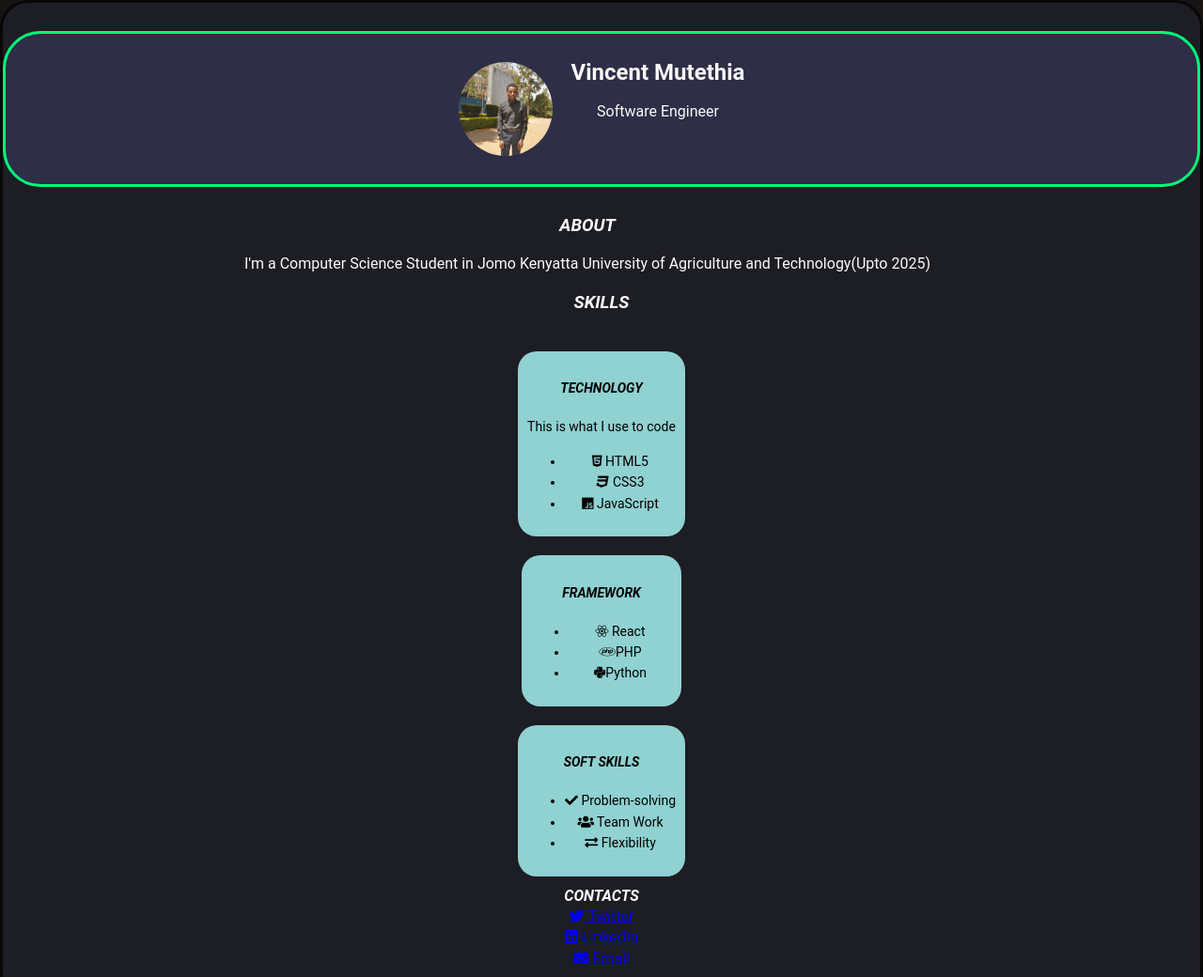
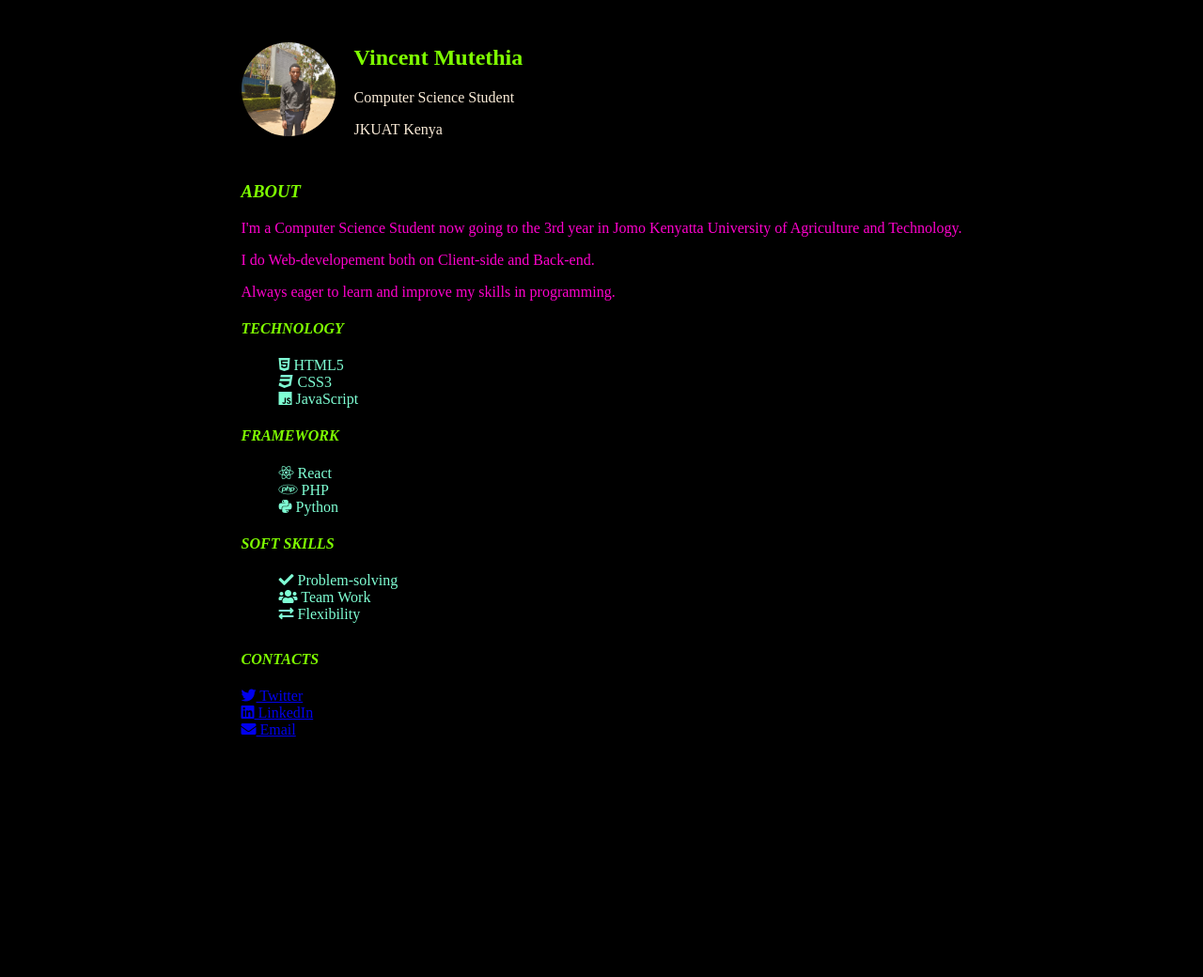
Before and after one commit to MuteeVincente/MuteeVincente.github.io, a plain HTML site: page index.html in a window 1280 px wide. Shown: the top 1040 px of the page at 94% size. After the commit the page ends 814 px from the top, so only its background shows below. Drawn offline with Linux system fonts and the light colour scheme.

Commit message:
final commit

```diff
--- a/index.html
+++ b/index.html
@@ -1,218 +1,132 @@
 <!DOCTYPE html>
 <html>
 <head>
-        <title>Vincent Mutethia</title>
-        <link rel="stylesheet" type="text/css" href="style.css" />
-		<link rel="stylesheet" href="https://cdnjs.cloudflare.com/ajax/libs/font-awesome/5.15.3/css/all.min.css">
 	<style>
-		/* Main Styling */
-body {
-  font-family: 'Roboto', sans-serif;
-  font-size: 16px;
-  color: #fcf9f9;
-  background-color: #171414;
-  text-align: center;
-  line-height: 1.4em;
-  margin: 0;
-  height: 100%;
+	/* Common Styles */
+
+h2,h1,h3,h4{
+    color: chartreuse;
 }
-
+body{
+    justify-content: center;
+    display: flex;
+    align-items: center;
+    background-color: black;
+    color: aquamarine;
+}
 .container {
-  padding: 0;
-  background-color: rgb(29, 29, 36);
-  border-radius: 30px;
-  border: solid;
-  border-color: rgb(9, 8, 8);
-  max-width: 100%;
-  margin: 0;
-  min-height: 100%;
-  flex-direction: column;
+    max-width: 900px;
+    margin: 0 auto;
+    padding: 20px;
 }
 
 .header {
-  max-height: fit-content;
     display: flex;
-  background-color: rgb(46, 46, 71);
-  justify-content: center;
-  border-radius: 40px;
-  border: solid;
-  border-color: rgb(0, 255, 123);
-  margin: 30px;
-  padding: 20px;
+    align-items: center;
+    margin-bottom: 20px;
+}
 
+.profile {
+    height: 100px;
+    width: 100px;
+    border-radius: 50%;
+    margin-right: 20px;
 }
 
 .headertext {
-  margin-left: 20px;
-}
-
-.headertext h2 {
-  margin-top: 0;
-}
-
-img.profile {
-  border-radius: 50%;
-  max-width: 100%;
-  height: auto;
-}
-
-.whole {
     flex: 1;
-  flex-direction: column;
-  justify-content: space-between;
-  margin: 30px;
 }
 
 .title {
     margin-top: 30px;
 }
 
-
-
-.skills > div {
-  margin: 10px;
-  flex: 1;
-  min-width: 150px;
-  max-width: 300px;
-}
-.skills{
-	display: flex;
-	justify-content: center;
+/* Responsive Styles */
+@media (max-width: 768px) {
+    /* Styles for screens smaller than 768px (e.g., mobile) */
+    .header {
         flex-direction: column;
         align-items: center;
-}
-.technology-skills,
-.framework-skills,
-.soft-skills {
-  background-color: rgb(144, 209, 209);
-  color: black;
-  border-radius: 20px;
-  font-size: 14px;
-  padding: 10px;
         text-align: center;
     }
 
-.technology-skills:hover,
-.framework-skills:hover,
-.soft-skills:hover {
-  animation: bubble 0.5s ease-out forwards;
-}
-
-.footer {
-  margin-top: 20px;
-}
-
-/* Media queries */
-@media screen and (min-width: 576px) {
-  .whole {
-    flex-direction: column;
-  }
-
-  .experience {
-    flex: 2;
-    margin-right: 30px;
-    margin-bottom: 0;
+    .profile {
+        margin-bottom: 10px;
     }
 
     .skills {
-    flex: 1;
-    margin-top: 30px;
-    margin-bottom: 0;
-  }
-}
-
-@media screen and (min-width: 992px) {
-  .container {
-    flex-direction: row;
-  }
-
-  .header {
-    margin: 30px 0;
-    padding: 30px;
-  }
-
-  .skills {
-    flex-wrap: nowrap;
+        display: flex;
+        flex-wrap: wrap;
+        justify-content: space-between;
     }
 
     .technology-skills,
     .framework-skills,
     .soft-skills {
-    min-width: 200px;
-    max-width: none;
+        width: 100%;
+        margin-bottom: 20px;
+
+    }
+
+    .contacts a {
+        display: block;
+        margin-bottom: 10px;
     }
 }
-
+ul{
+    list-style: none;
+}.headertext p{
+    color: antiquewhite;
+}
+.experience p{
+    color: rgb(254, 2, 204);
+}
+/* Styles for all screens */
+/* Add your own styles here */
 
 
 	</style>
+    <title>Vincent Mutethia</title>
+    <link rel="stylesheet" href="https://cdnjs.cloudflare.com/ajax/libs/font-awesome/5.15.3/css/all.min.css">
 </head>
 <body class="loading">
     <div class="container">
         <div class="header">
-			<img src="./9pyedx.jpg" height="100px" width="100px" class ="profile">
+            <img src="./9pyedx.jpg" height="100px" width="100px" class="profile">
             <div class="headertext">
                 <h2>Vincent Mutethia</h2>
-				<p></p>Software Engineer</p>
+                <p>Computer Science  Student</p>
+                <p>JKUAT Kenya</p>
+
             </div>
-
         </div>
         <div class="whole">
             <div class="experience">
                 <h3 class="title"><i><strong>ABOUT</strong></i></h3>
-				<p id="line1"><b></b></p>
-				<p id="line2"></p>
-			  </div>
-
-			  <script>
-				window.addEventListener('load', function () {
-				  writeLine(1, "I'm a Computer Science Student in Jomo Kenyatta University of Agriculture and Technology(Upto 2025)", function() {
-					// Callback function to start writing the second line after the first one is complete
-					writeLine(2, "My current Focus is on back-end development and CyberSecurity.");
-				  });
-				});
-
-				function writeLine(lineNum, text, callback) {
-				  var i = 0;
-				  var interval = setInterval(function() {
-					if (i < text.length) {
-					  document.getElementById("line" + lineNum).innerHTML += text.charAt(i);
-					  i++;
-					} else {
-					  clearInterval(interval);
-					  // call the callback function after the line is complete
-					  if (callback) {
-						setTimeout(callback, 1000);
-					  }
-					}
-				  }, 50);
-				}
-			  </script>
+                <p>I'm a Computer Science Student now going to the 3rd year in Jomo Kenyatta University of Agriculture and Technology. </p>
+                <p>I do Web-developement both on Client-side and Back-end.</p>
+                <p>Always eager to learn and improve my skills in programming.</p>
 
 
-			<h3><i>SKILLS</i></h3>
+            </div>
+            <script src="script.js"></script>
             <div class="skills">
-
                 <div class="technology-skills">
                     <h4><i>TECHNOLOGY</i></h4>
-				  This is what I use to code
-
                     <div class="languages">
-
                         <ul>
                             <li><i class="fab fa-html5"></i> HTML5</li>
                             <li><i class="fab fa-css3"></i> CSS3</li>
                             <li><i class="fab fa-js"></i> JavaScript</li>
                         </ul>
                     </div>
-
                 </div>
                 <div class="framework-skills">
                     <h4><i>FRAMEWORK</i></h4>
                     <ul>
                         <li><i class="fab fa-react"></i> React</li>
-					<li><i class="fab fa-php"></i>PHP</li>
-					<li><i class="fab fa-python"></i>Python</li>
+                        <li><i class="fab fa-php"></i> PHP</li>
+                        <li><i class="fab fa-python"></i> Python</li>
                     </ul>
                 </div>
                 <div class="soft-skills">
@@ -223,7 +137,7 @@ img.profile {
                         <li><i class="fas fa-exchange-alt"></i> Flexibility</li>
                     </ul>
                 </div>
-			  </div
+            </div>
             <h4 class="title"><i><strong>CONTACTS</strong></i></h4>
             <div class="contacts">
                 <a href="https://twitter.com/MuteeVincente" target="_blank"><i class="fab fa-twitter"></i> Twitter</a><br />
@@ -232,8 +146,5 @@ img.profile {
             </div>
         </div>
     </div>
-
-        </div>
-
 </body>
 </html>
```
Lines whose indentation alone changed are shown as unchanged.
